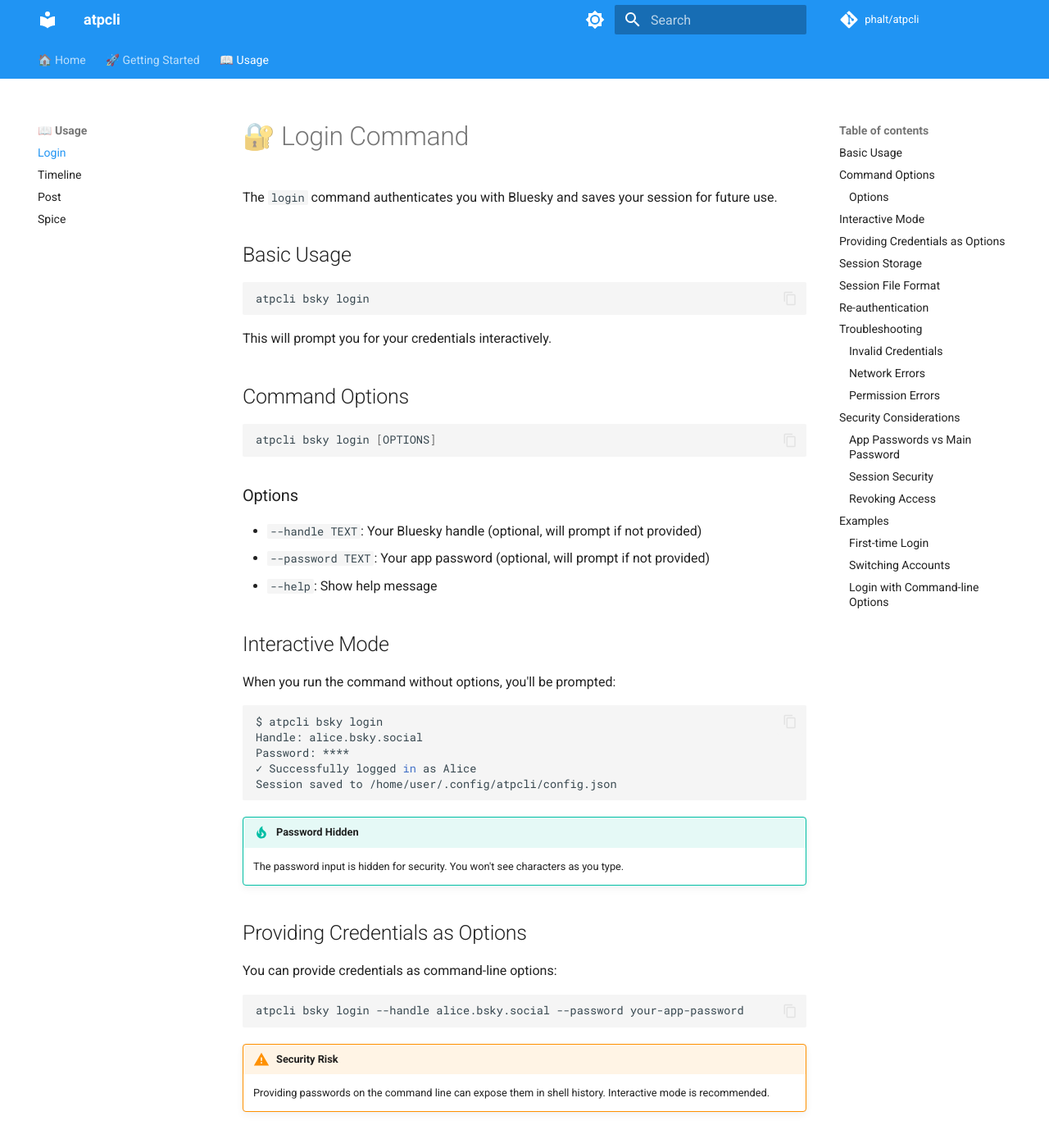
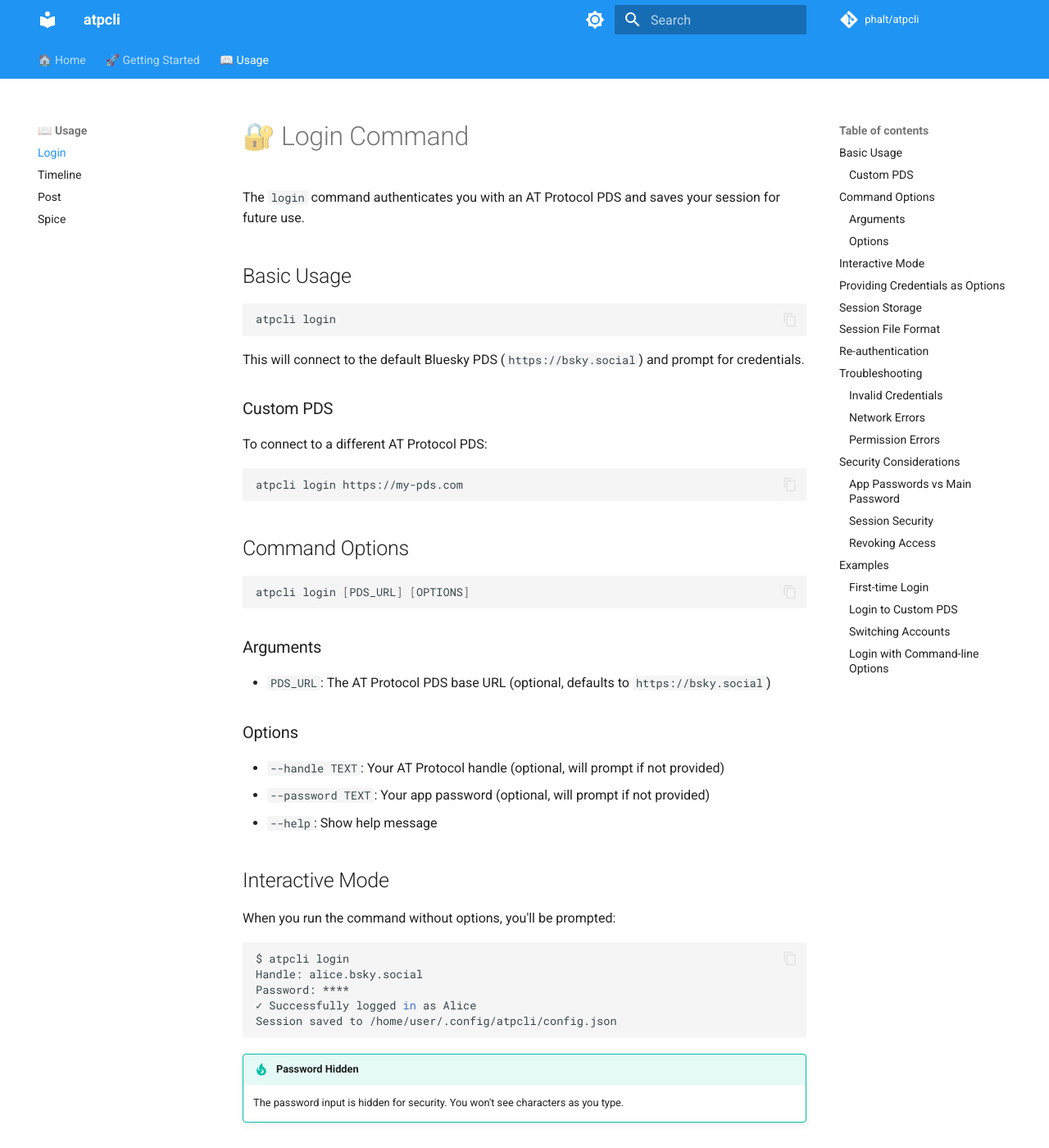
Before and after one commit to phalt/atpcli, an MkDocs documentation site: the page built from docs/usage-login.md, in a window 1280 px wide and 1400 px high. Shown: the whole window at 82% size. Built offline with MkDocs 1.6.1 and Material for MkDocs 9.7.7, drawn with Linux system fonts in a browser that asks for light colours; comment, search, counter and statistics services are not loaded; some of the changed text lies outside the part shown.

Commit message:
Update documentation for generic AT Protocol PDS login
Co-authored-by: phalt <490685+phalt@users.noreply.github.com>

````diff
--- a/docs/usage-login.md
+++ b/docs/usage-login.md
@@ -1,24 +1,36 @@
 # 🔐 Login Command
 
-The `login` command authenticates you with Bluesky and saves your session for future use.
+The `login` command authenticates you with an AT Protocol PDS and saves your session for future use.
 
 ## Basic Usage
 
 ```bash
-atpcli bsky login
+atpcli login
 ```
 
-This will prompt you for your credentials interactively.
+This will connect to the default Bluesky PDS (`https://bsky.social`) and prompt for credentials.
+
+### Custom PDS
+
+To connect to a different AT Protocol PDS:
+
+```bash
+atpcli login https://my-pds.com
+```
 
 ## Command Options
 
 ```bash
-atpcli bsky login [OPTIONS]
+atpcli login [PDS_URL] [OPTIONS]
 ```
+
+### Arguments
+
+- `PDS_URL`: The AT Protocol PDS base URL (optional, defaults to `https://bsky.social`)
 
 ### Options
 
-- `--handle TEXT`: Your Bluesky handle (optional, will prompt if not provided)
+- `--handle TEXT`: Your AT Protocol handle (optional, will prompt if not provided)
 - `--password TEXT`: Your app password (optional, will prompt if not provided)
 - `--help`: Show help message
 
@@ -27,7 +39,7 @@ atpcli bsky login [OPTIONS]
 When you run the command without options, you'll be prompted:
 
 ```bash
-$ atpcli bsky login
+$ atpcli login
 Handle: alice.bsky.social
 Password: ****
 ✓ Successfully logged in as Alice
@@ -42,7 +54,13 @@ Session saved to /home/user/.config/atpcli/config.json
 You can provide credentials as command-line options:
 
 ```bash
-atpcli bsky login --handle alice.bsky.social --password your-app-password
+atpcli login --handle alice.bsky.social --password your-app-password
+```
+
+Or with a custom PDS:
+
+```bash
+atpcli login https://my-pds.com --handle alice.custom.social --password your-app-password
 ```
 
 !!! warning "Security Risk"
@@ -60,6 +78,7 @@ This file contains:
 
 - Your handle
 - Session authentication string
+- PDS URL
 
 The session persists across commands, so you only need to login once.
 
@@ -70,16 +89,17 @@ The config file is a simple JSON file:
 ```json
 {
   "handle": "alice.bsky.social",
-  "session": "eyJ...session-string...xyz"
+  "session": "eyJ...session-string...xyz",
+  "pds_url": "https://bsky.social"
 }
 ```
 
 ## Re-authentication
 
-To login with a different account, simply run `login` again:
+To login with a different account or PDS, simply run `login` again:
 
 ```bash
-atpcli bsky login
+atpcli login
 ```
 
 This will overwrite the previous session.
@@ -147,8 +167,18 @@ To revoke atpcli's access:
 ### First-time Login
 
 ```bash
-$ atpcli bsky login
+$ atpcli login
 Handle: alice.bsky.social
+Password: ****
+✓ Successfully logged in as Alice
+Session saved to /home/alice/.config/atpcli/config.json
+```
+
+### Login to Custom PDS
+
+```bash
+$ atpcli login https://my-pds.com
+Handle: alice.my-pds.com
 Password: ****
 ✓ Successfully logged in as Alice
 Session saved to /home/alice/.config/atpcli/config.json
@@ -157,7 +187,7 @@ Session saved to /home/alice/.config/atpcli/config.json
 ### Switching Accounts
 
 ```bash
-$ atpcli bsky login
+$ atpcli login
 Handle: bob.bsky.social
 Password: ****
 ✓ Successfully logged in as Bob
@@ -167,7 +197,7 @@ Session saved to /home/user/.config/atpcli/config.json
 ### Login with Command-line Options
 
 ```bash
-$ atpcli bsky login --handle alice.bsky.social --password xxxx-xxxx-xxxx-xxxx
+$ atpcli login --handle alice.bsky.social --password xxxx-xxxx-xxxx-xxxx
 ✓ Successfully logged in as Alice
 Session saved to /home/alice/.config/atpcli/config.json
 ```
````
Also changed, not shown: README.md (+9 -3 lines), docs/getting-started.md (+5 -5 lines), docs/index.md (+1 -1 lines), docs/usage-post.md (+2 -2 lines), docs/usage-spice.md (+4 -4 lines), docs/usage-timeline.md (+4 -4 lines).
